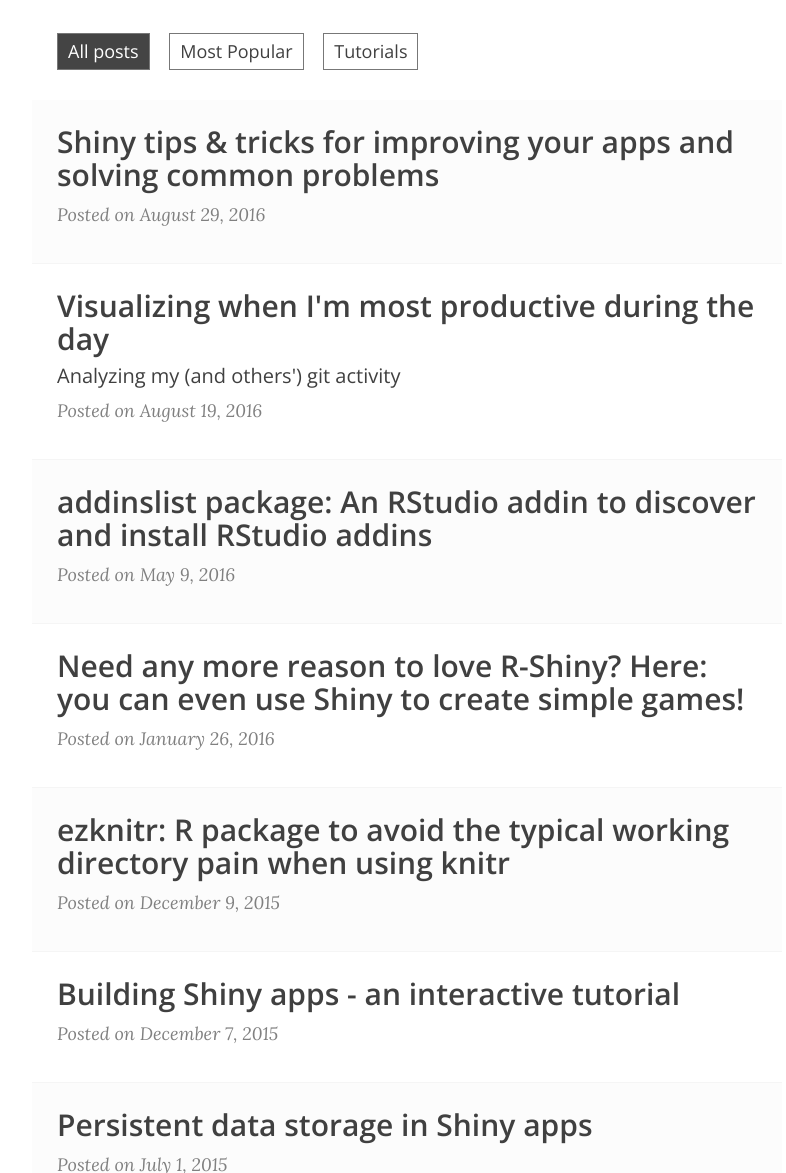
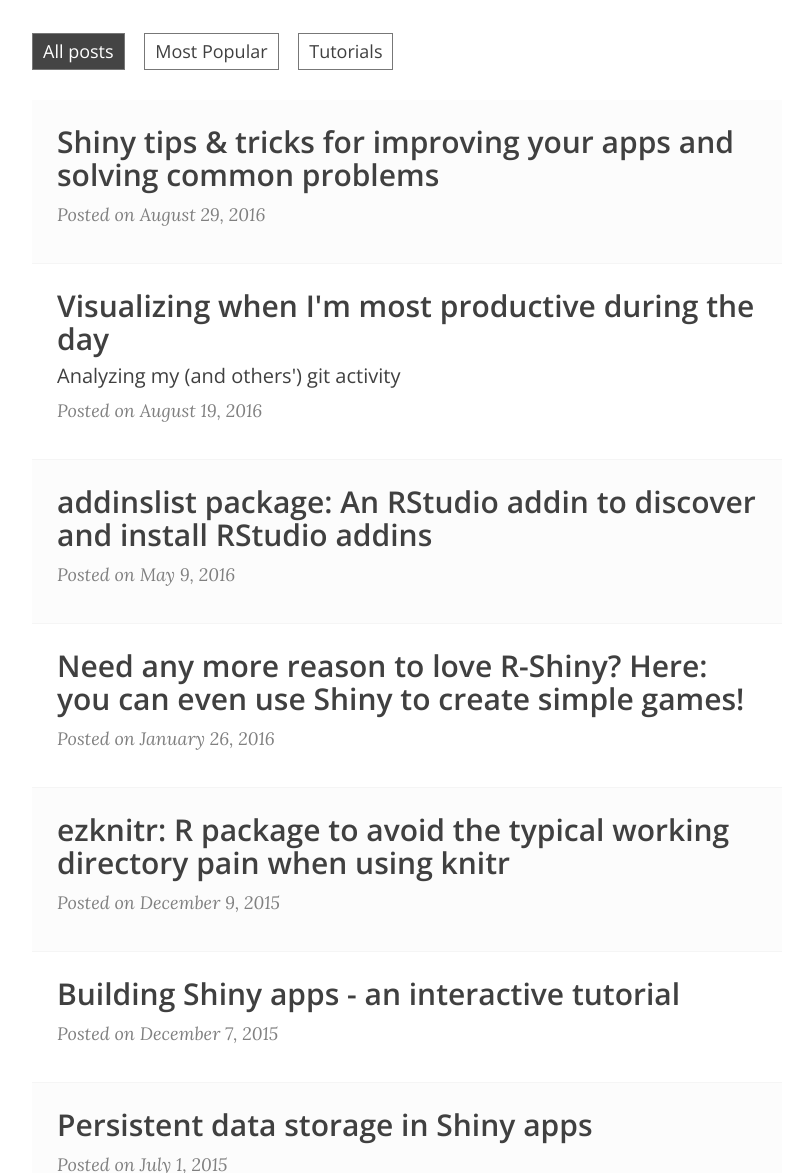
Before and after one commit to daattali/daattali.github.io, a Jekyll site: the page built from index.html, in a window 1280 px wide and 1400 px high, scrolled down 318 px. Shown: the part 227-1400 px from the top of the window, without its empty margins (233-1019 px from the left). Built offline with Jekyll 4.4.1, drawn with Linux system fonts in a browser that asks for light colours; nearby versions of some CDN libraries; the list of posts is cut into pages by our own code.

Commit message:
Update index.css

```diff
--- a/css/index.css
+++ b/css/index.css
@@ -14,7 +14,7 @@
 .list-filters {
   font-family: 'Open Sans', 'Helvetica Neue', Helvetica, Arial, sans-serif;
   font-size: 18px;
-  margin: 0 25px 30px;
+  margin-bottom: 30px;
 }
 
 .list-filters .list-filter  {
```
